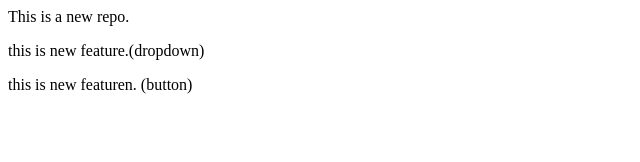
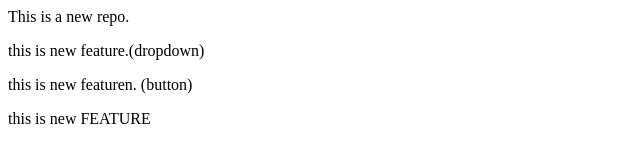
Before and after one commit to sharmamanas5910-droid/localrepo, a plain HTML site: page index.html in a window 1280 px wide. Shown: the whole page, without its empty margins (0-640 px from the left). Drawn offline with Linux system fonts and the light colour scheme.

Commit message:
add new FEATURE

```diff
--- a/index.html
+++ b/index.html
@@ -1,3 +1,4 @@
 <p>This is a new repo.</p>
 <p>this is new feature.(dropdown)</p>
 <p>this is new featuren. (button)</p>
+<p>this is new FEATURE</p>
```
